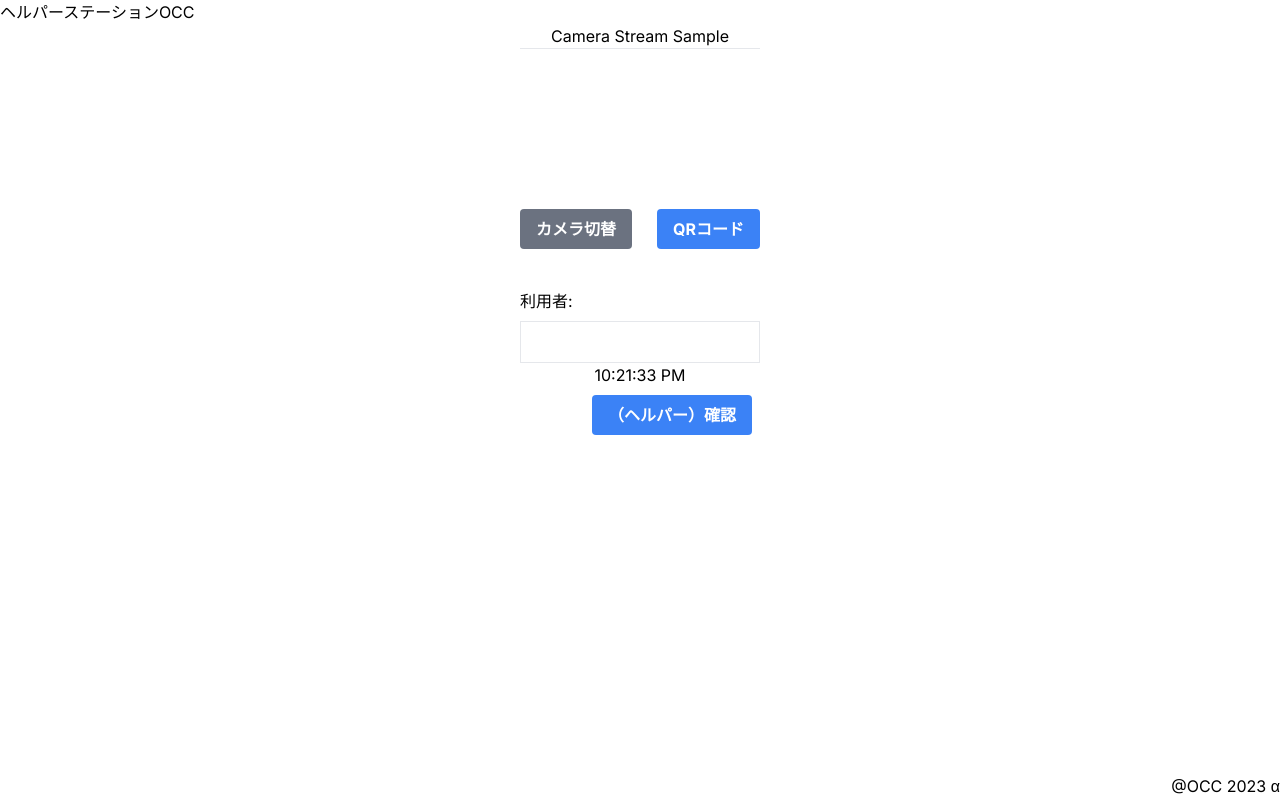
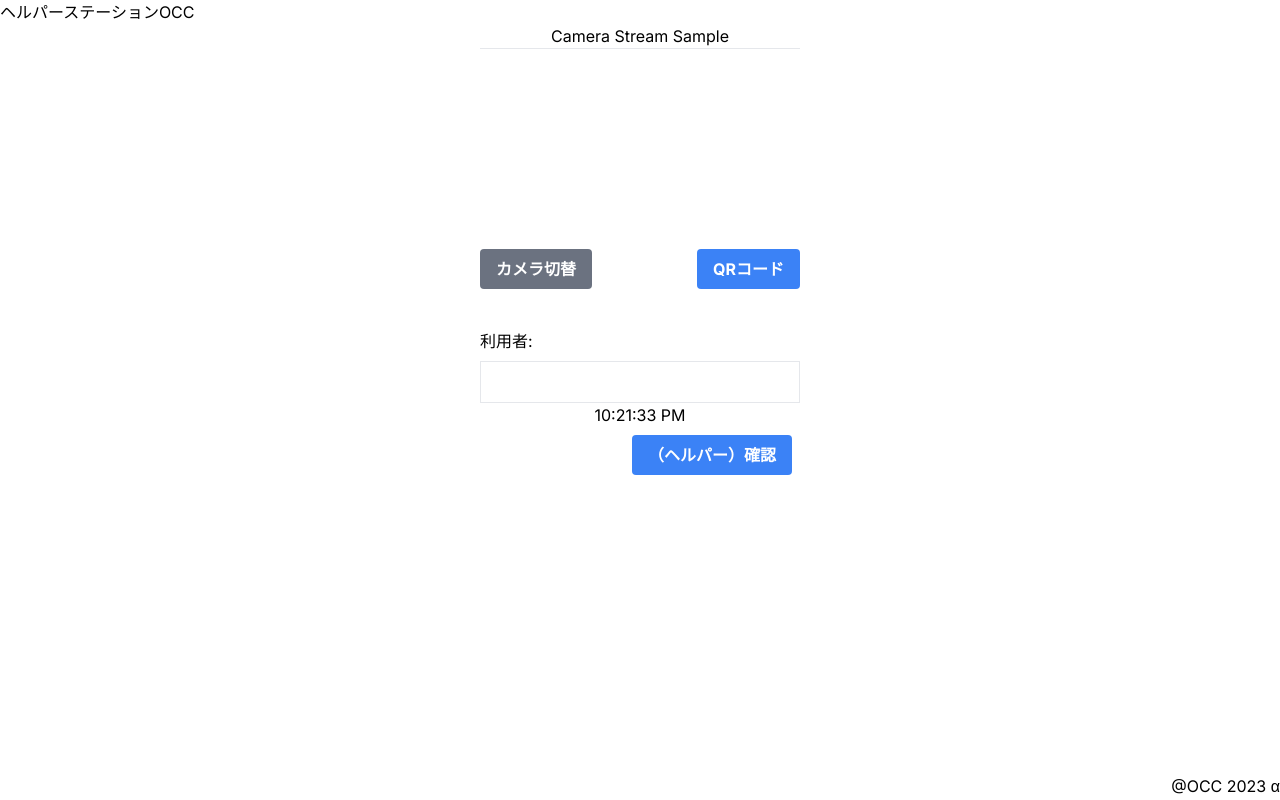
Before and after one commit to Takashi-Matsumura/vercel-qrcode, a Next.js app: page / in a window 1280 px wide. Built offline with nearby package versions, Linux system fonts and the light colour scheme; no server answers.

Commit message:
Increase video width to 320 pixels

```diff
--- a/app/components/CameraStreamWithQRReader.js
+++ b/app/components/CameraStreamWithQRReader.js
@@ -79,7 +79,7 @@ const CameraStreamWithQRReader = () => {
         <video
           className="p-10"
           ref={videoRef}
-          width="240"
+          width="320"
           height="240"
           autoPlay
           playsInline
```
Also changed, not shown: 1 other file (tests, documents, lock files or other folders).
